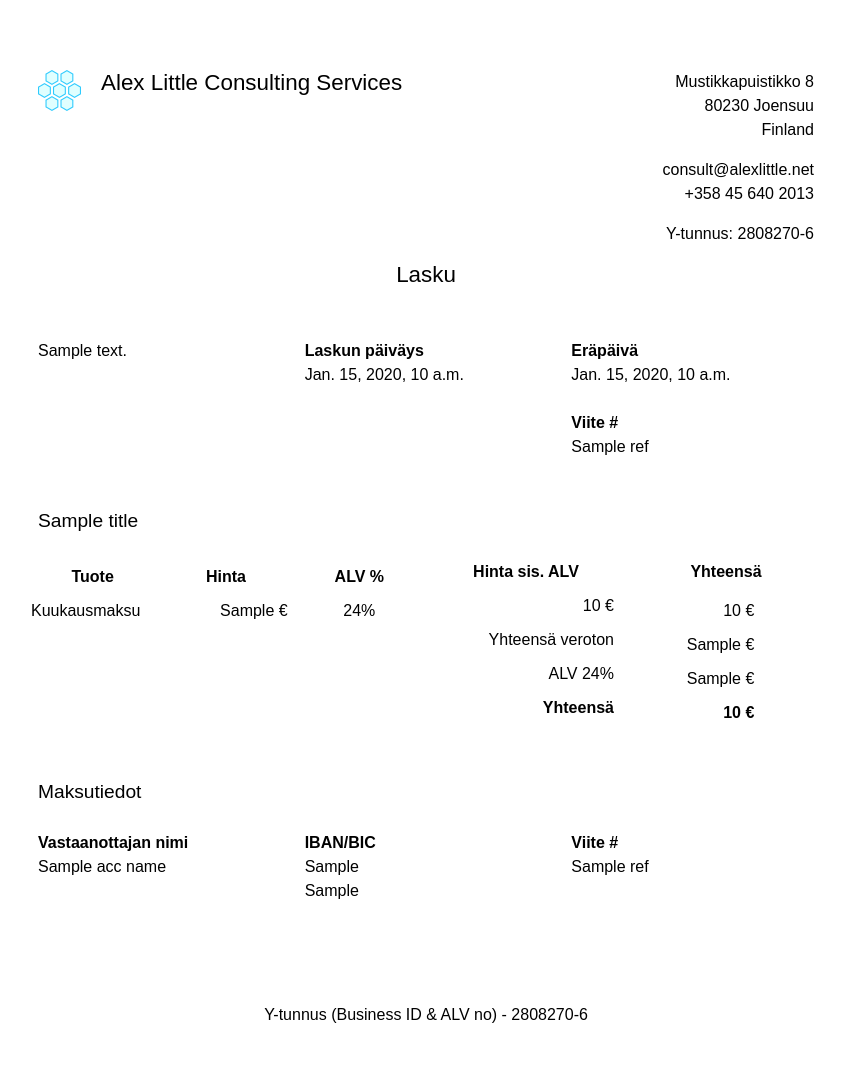
After one commit to alexlittle/django-money, a Django app: template money/templates/money/kollektiivi_invoice.html in a window 1280 px wide. The commit adds this page. Shown: the whole page, without its empty margins (214-1059 px from the left). Run offline with Django 3.2, Linux system fonts and the light colour scheme; the template is opened without the code that fills it: most values are stand-ins (such as "Sample title", 1, 10 or a date in 2020); some libraries are stand-ins or nearby versions.

Commit message:
add invoice generation

```diff
--- a/money/admin.py
+++ b/money/admin.py
@@ -3,7 +3,7 @@ from django.urls import reverse
 from django.utils.html import format_html
 
 from money.models import Account, ExchangeRate, RegularPayment, \
-    Tag, Transaction, Valuation, TransactionTag, AccountingPeriod
+    Tag, Transaction, Valuation, TransactionTag, AccountingPeriod, InvoiceTemplate
 
 
 # Register your models here.
@@ -23,6 +23,8 @@ class RegularPaymentAdmin(admin.ModelAdmin):
 class TagAdmin(admin.ModelAdmin):
     list_display = ('id', 'category', 'name')
 
+class InvoiceTemplateAdmin(admin.ModelAdmin):
+    list_display = ( 'name', 'description', 'active', 'debit_ex_alv', 'debit_alv', 'debit_total')
 
 class TransactionTagAdmin(admin.ModelAdmin):
     list_display = ('transaction', 'tag')
@@ -61,6 +63,7 @@ admin.site.register(Account, AccountAdmin)
 admin.site.register(ExchangeRate, ExchangeRateAdmin)
 admin.site.register(RegularPayment, RegularPaymentAdmin)
 admin.site.register(Tag, TagAdmin)
+admin.site.register(InvoiceTemplate, InvoiceTemplateAdmin)
 admin.site.register(Transaction, TransactionAdmin)
 admin.site.register(Valuation, ValuationAdmin)
 admin.site.register(TransactionTag, TransactionTagAdmin)
--- a/money/templates/money/home.html
+++ b/money/templates/money/home.html
@@ -36,6 +36,7 @@
 				</tr>
 			</tfoot>
 	</table>
+	</div>
 {% endfor %}
 
 {% for curr in invest_accounts %}
@@ -70,6 +71,7 @@
 				</tr>
 			</tfoot>
 	</table>
+	</div>
 {% endfor %}
 
 
@@ -110,7 +112,7 @@
 			</tr>
 		</tfoot>
 </table>
-
+</div>
 
 <h3>Pensions</h3>
 <div class="table-responsive">
@@ -151,5 +153,6 @@
 			</tr>
 		</tfoot>
 </table>
+</div>
 
 {% endblock %}
--- /dev/null
+++ b/money/templates/money/kollektiivi_invoice.html
@@ -0,0 +1,145 @@
+{% load i18n %}
+{% load static %}
+<!DOCTYPE html>
+<html>
+<head>
+    <title>{% trans 'Receipt' %}</title>
+    <meta http-equiv="Content-Type" content="text/html;charset=utf-8" />
+	<meta charset="utf-8">
+    <link rel="stylesheet" href="{% static 'money/bootstrap-5.3.2-dist/css/bootstrap.min.css' %}"/>
+    <link href="{% static 'money/style.css' %}" rel="stylesheet"/>
+    <style>
+        body {
+            margin: 20px;
+            color: #000;
+        }
+
+        .container {
+            width: 800px;
+        }
+        .th {
+        font-weight:bold;
+        }
+        .right {
+            text-align: right;
+           }
+
+        .centre{
+            text-align: center;
+           }
+        h1 {
+        font-size: 140%;
+        }
+
+        h2 {
+        font-size: 120%;
+        padding: 50px 0 20px 0;
+        }
+
+        .col-2 {
+            padding:5px;
+        }
+    </style>
+</head>
+<body>
+<div class="container">
+    <div class="row">
+      <div class="col-8">
+          <img src="{% static 'money/7hex.svg.png' %}" style="float:left; margin-right:20px"> <h1>Alex Little Consulting Services</h1>
+
+      </div>
+      <div class="col right">
+          <p>Mustikkapuistikko 8<br/>
+            80230 Joensuu<br/>
+            Finland</p>
+
+          <p>
+              consult@alexlittle.net<br/>
+            +358 45 640 2013</p>
+
+          <p>Y-tunnus: 2808270-6</p>
+
+      </div>
+    </div>
+
+
+<h1 style="text-align:center; margin-bottom:50px;">Lasku</h1>
+<div class="row">
+    <div class="col-4">
+        {{ invoice_info.description|safe }}
+    </div>
+    <div class="col-4">
+        <strong>Laskun päiväys</strong><br/>
+        {{ invoice_date }}
+    </div>
+    <div class="col-4">
+        <strong>Eräpäivä</strong><br/>
+        {{ due_date }}<br/>
+        <br/>
+        <strong>Viite #</strong><br/>
+        {{ ref }}
+    </div>
+</div>
+
+<h2>{{ title }}</h2>
+
+<div class="row">
+    <div class="col-2 th centre">Tuote</div>
+    <div class="col-2 th centre">Hinta</div>
+    <div class="col-2 th centre">ALV %</div>
+    <div class="col-3 th centre">Hinta sis. ALV</div>
+    <div class="col-3 th centre">Yhteensä</div>
+</div>
+
+<div class="row">
+    <div class="col-2">Kuukausmaksu</div>
+    <div class="col-2 right">{{ invoice_info.debit_ex_alv }} &euro;</div>
+    <div class="col-2 centre">24%</div>
+    <div class="col-3 right">{{ invoice_info.debit_total }} &euro;</div>
+    <div class="col-2 right">{{ invoice_info.debit_total }} &euro;</div>
+</div>
+
+<div class="row">
+    <div class="col-2"></div>
+    <div class="col-2"></div>
+    <div class="col-2"></div>
+    <div class="col-3 right">Yhteensä veroton</div>
+    <div class="col-2 right">{{ invoice_info.debit_ex_alv }} &euro;</div>
+</div>
+
+<div class="row">
+    <div class="col-2"></div>
+    <div class="col-2"></div>
+    <div class="col-2"></div>
+    <div class="col-3 right">ALV 24%</div>
+    <div class="col-2 right">{{ invoice_info.debit_alv }} &euro;</div>
+</div>
+
+<div class="row">
+    <div class="col-2"></div>
+    <div class="col-2"></div>
+    <div class="col-2"></div>
+    <div class="col-3 right th">Yhteensä</div>
+    <div class="col-2 right th">{{ invoice_info.debit_total }} &euro;</div>
+</div>
+
+
+<h2>Maksutiedot</h2>
+
+<div class="row">
+    <div class="col-4 th">Vastaanottajan nimi</div>
+    <div class="col-4 th">IBAN/BIC</div>
+    <div class="col-4 th">Viite #</div>
+</div>
+<div class="row">
+    <div class="col-4">{{ acc_name }}</div>
+    <div class="col-4">{{ acc_iban }}<br/>{{ acc_bic }}</div>
+    <div class="col-4">{{ ref }}</div>
+</div>
+
+    <div style="text-align:center; margin-top:100px;">
+        Y-tunnus (Business ID & ALV no) - 2808270-6
+    </div>
+</div>
+</body>
+</html>
--- a/money/urls.py
+++ b/money/urls.py
@@ -1,7 +1,9 @@
 
 from django.urls import include, path
+from django.views.generic import TemplateView
 
 from money import views as money_views
+
 
 app_name = 'money'
 
@@ -11,4 +13,8 @@ urlpatterns = [
     path('reports/', include('money.reports.urls')),
     path('transaction/<int:transaction_id>/toggle/', money_views.transaction_toggle, name="transaction_toggle"),
     path('transaction/<int:transaction_id>/receipt/', money_views.transaction_receipt_view, name="transaction_receipt"),
+    path('invoices/create/', money_views.CreateInvoicesView.as_view(), name="create_invoices"),
+    path('invoices/create/done/',
+         TemplateView.as_view(template_name='money/create_invoices_done.html'),
+         name="create_invoices_done"),
 ]
```
Also changed, not shown: money/forms.py (added, +25 -0 lines), money/models.py (+12 -0 lines), money/templates/money/create_invoices.html (added, +12 -0 lines), money/templates/money/create_invoices_done.html (added, +8 -0 lines), money/views.py (+50 -3 lines), money/migrations/0018_invoicetemplate.py (added), money/migrations/0019_invoicetemplate_name.py (added).
